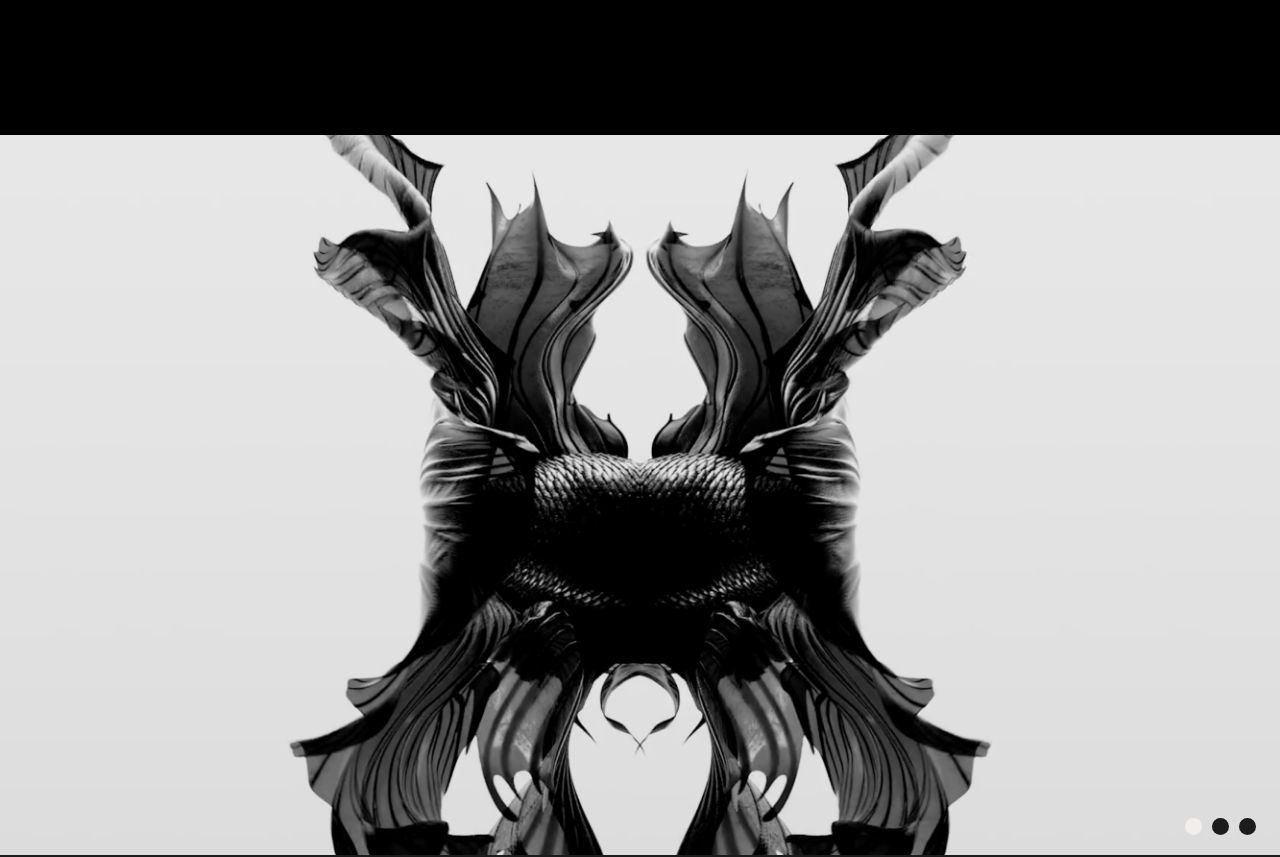
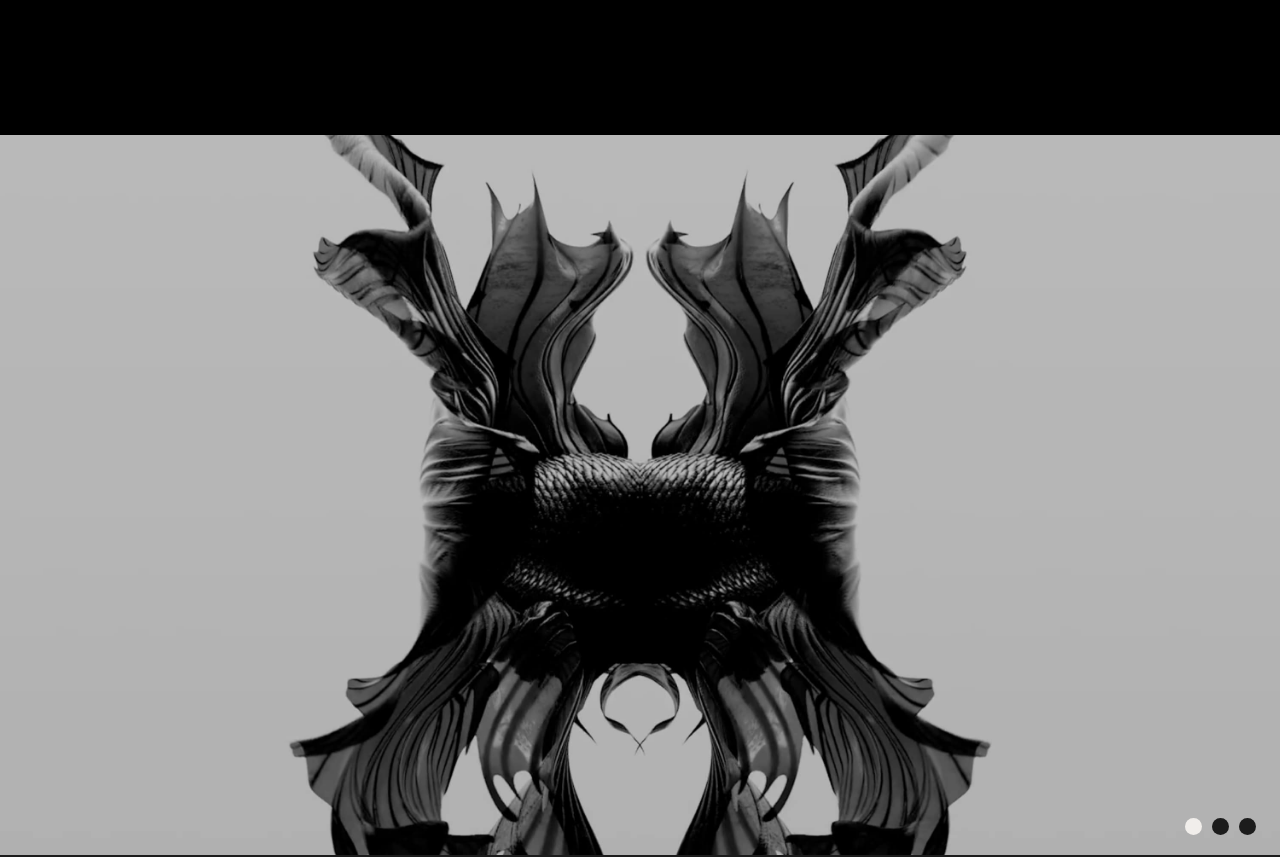
Before and after one commit to akvrmvlakis/arete-sandbox, a Next.js app: page / in a window 1280 px wide. Shown: the part 840-1697 px from the top of the page. Built offline with nearby package versions, Linux system fonts and the light colour scheme.

Commit message:
Adds manor image

```diff
--- a/src/app/page.tsx
+++ b/src/app/page.tsx
@@ -8,8 +8,8 @@ import Services from "@/components/Services";
 export default function Home() {
   const photos = [
     {
-      itemImageSrc: "/projects/manor.png",
-      thumbnailImageSrc: "/projects/manor.png",
+      itemImageSrc: "/projects/manor.jpeg",
+      thumbnailImageSrc: "/projects/manor.jpeg",
       alt: "Manor media",
       title: "Manor media",
       link: "https://manor.studio/",
```
Also changed, not shown: public/projects/manor.jpeg (added).
